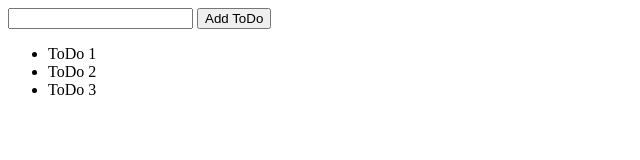
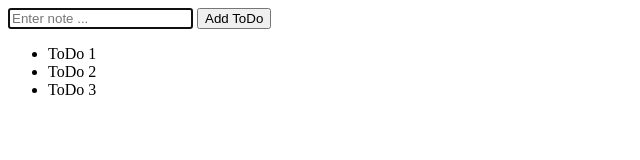
Before and after one commit to sabicalija/todo-notes-demo, a plain HTML site: page index.html in a window 1280 px wide. Shown: the whole page, without its empty margins (0-640 px from the left). Drawn offline with Linux system fonts and the light colour scheme.

Commit message:
Improve UX

```diff
--- a/index.html
+++ b/index.html
@@ -10,7 +10,7 @@
     <div id="app">
         <main>
             <div>
-                <input id="todo-note" type="text" name="todo">
+                <input autofocus placeholder="Enter note ..." id="todo-note" type="text" name="todo">
                 <button id="add-todo">Add ToDo</button>
             </div>
             <ul id="todo-list">
```
